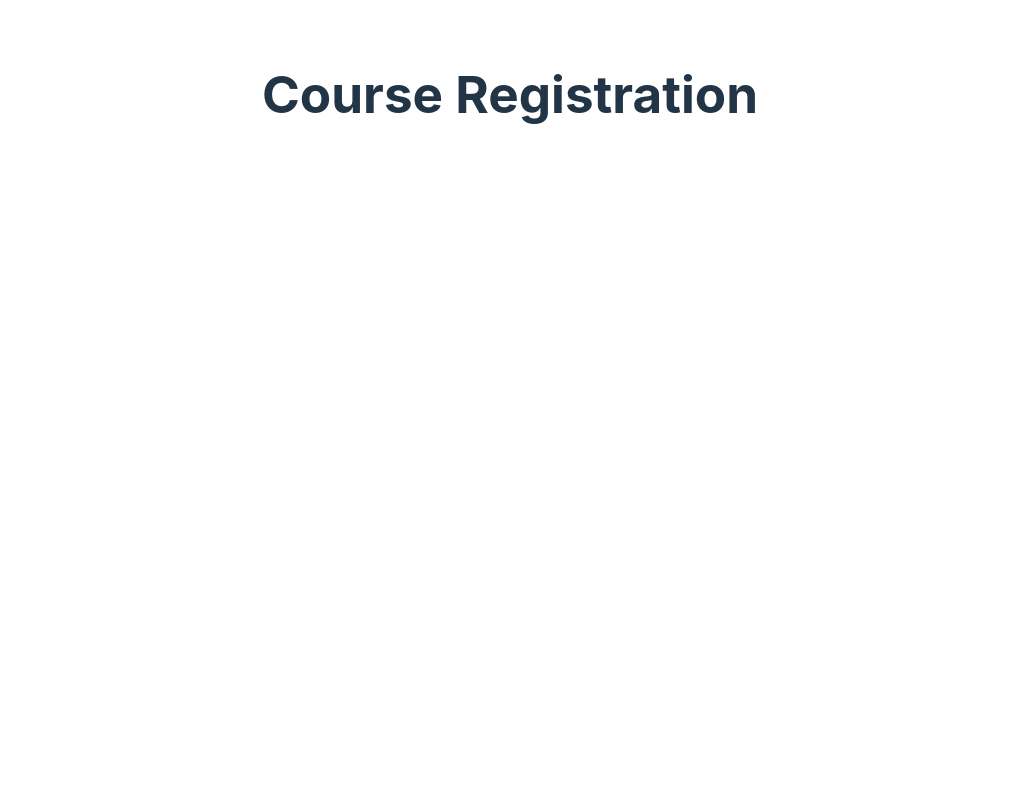
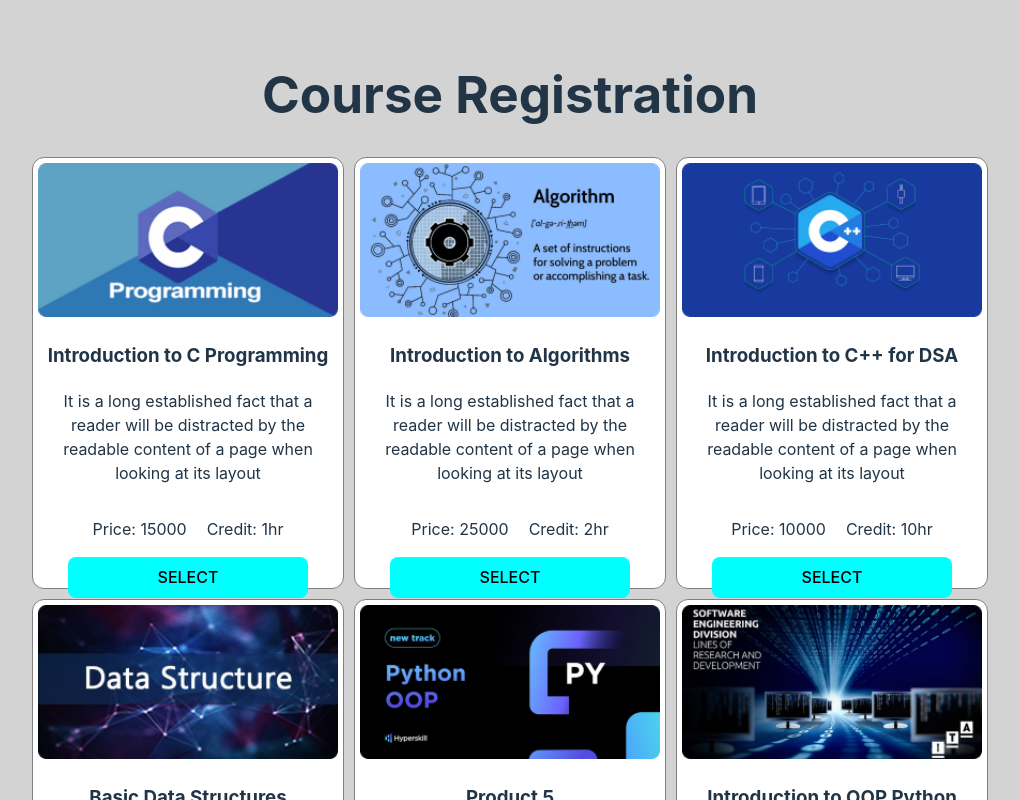
Before and after one commit to AbdulWahidKhan315/courseRegistration-with-react-Assignment7, a React (Vite) app: page / in a window 1280 px wide. Shown: the top 800 px of the page, without its empty margins (130-1149 px from the left). Built offline with nearby package versions, Linux system fonts and the light colour scheme.

Commit message:
added 9 cards with image and proper information

```diff
--- a/public/Courses.json
+++ b/public/Courses.json
@@ -35,7 +35,7 @@
       "Credit": "5hr"
     },
     {
-      "image": "./images/Rectangle 2-5.pngjpg",
+      "image": "./images/hello1.png",
       "name": "Introduction to OOP Python",
       "description": "It is a long established fact that a reader will be distracted by the readable content of a page when looking at its layout",
       "price": 23000,
@@ -45,21 +45,21 @@
       "image": "./images/Rectangle 3-1.png",
       "name": "AWS, Cloud Computing",
       "description": "It is a long established fact that a reader will be distracted by the readable content of a page when looking at its layout",
-      "price": 35000,
+      "price": 36000,
       "Credit": "5hr"
     },
     {
       "image": "./images/Rectangle 2-1.png",
       "name": "Database (MySQL)",
       "description": "It is a long established fact that a reader will be distracted by the readable content of a page when looking at its layout",
-      "price": 19000,
+      "price": 18000,
       "Credit": "5hr"
     },
     {
-      "image": "./images/Rectangle 2-6.pngjpg",
+      "image": "./images/hello2.png",
       "name": "roblem-Solving Part",
       "description": "It is a long established fact that a reader will be distracted by the readable content of a page when looking at its layout",
-      "price": 23000,
+      "price": 24000,
       "Credit": "2hr"
     }
   ]
--- a/src/App.jsx
+++ b/src/App.jsx
@@ -1,10 +1,12 @@
 import './App.css'
+import Courses from './components/Courses/Courses'
 
 function App() {
 
   return (
     <>
       <h1>Course Registration</h1>
+      <Courses></Courses>
     </>
   )
 }
--- /dev/null
+++ b/src/components/Courses/Courses.css
@@ -0,0 +1,27 @@
+.card{
+    width: 300px;
+    height: 420px;
+    border: 1px solid gray;
+    border-radius: 12px;
+    background-color: white;
+    padding: 5px;
+    /* padding-left: 5px;
+    padding-top: 5px; */
+}
+.price-container{
+    display: flex;
+    gap: 20px;
+    justify-content: center;
+}
+.card-container{
+    display: grid;
+    grid-template-columns: repeat(3,1fr);
+    gap: 10px;
+}
+.select-btn{
+    background-color: aqua;
+    width: 80%;
+}
+.imgg{
+    width: 100%;
+}
--- /dev/null
+++ b/src/components/Courses/Courses.jsx
@@ -0,0 +1,35 @@
+import { useEffect } from 'react';
+import './Courses.css'
+import { useState } from 'react';
+const Courses = () => {
+    const [courses, setCourses] = useState([]);
+
+    useEffect(() => {
+        fetch('../../../public/Courses.json')
+            .then(res => res.json())
+            .then(data => setCourses(data));
+    }, [])
+    // console.log(courses)
+    return (
+        <div>
+            <div className="card-container">
+                {
+                    courses.map(course => (
+                        <div key={course.price} className="card">
+                            <img className='imgg' src={course.image} alt="" />
+                            <h3>{course.name}</h3>
+                            <p>{course.description}</p>
+                            <div className='price-container'>
+                                <p>Price: {course.price}</p>
+                                <p>Credit: {course.Credit}</p>
+                            </div>
+                            <button className='select-btn'>SELECT</button>
+                        </div>
+                    ))
+                }
+            </div>
+        </div>
+    );
+};
+
+export default Courses;
--- a/src/index.css
+++ b/src/index.css
@@ -29,6 +29,7 @@ body {
   place-items: center;
   min-width: 320px;
   /* min-height: 100vh; */
+  background-color: lightgray;
 }
 
 h1 {
```
Also changed, not shown: public/images/hello1.png (renamed from public/images/Rectangle 2-5.png), public/images/hello2.png (renamed from public/images/Rectangle 2-6.png), src/components/Course/Course.jsx (added).
